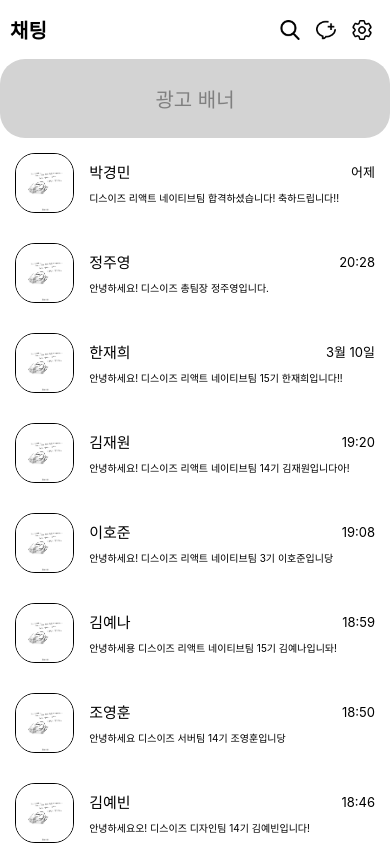
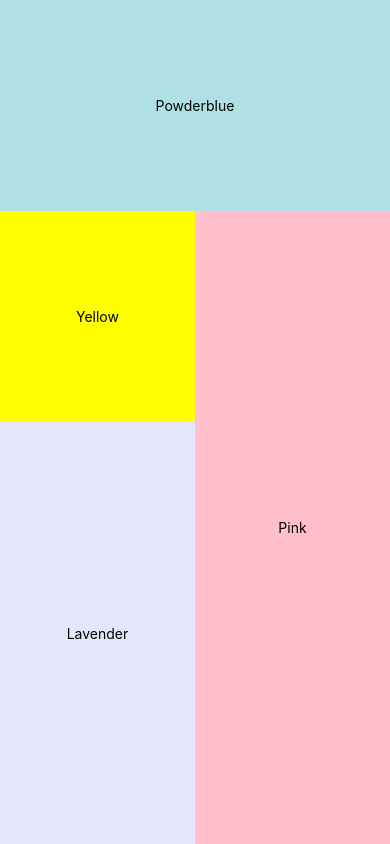
Before and after one commit to Kimhanjae7/React-NativeStudy, a React Native app: screen / in a window 390 px wide. Built offline with nearby package versions, Linux system fonts and the light colour scheme.

Commit message:
Color View

```diff
--- a/App.js
+++ b/App.js
@@ -1,289 +1,33 @@
 import React from 'react'
 import {
-	SafeAreaView,
-	Text,
-	View,
-	FlatList,
-	StyleSheet,
-	StatusBar,
-	TouchableOpacity,
-	ScrollView,
-	Image,
-	Alert,
-    Linking
-} from 'react-native'
+    View,
+    Text
+    } from 'react-native'
 
-const DATA = [
-    {
-        id: 1,
-        title: "박경민",
-        description: "디스이즈 리액트 네이티브팀 합격하셨습니다! 축하드립니다!!",
-        date: "어제"
-    },
-    {
-        id: 2,
-        title: "정주영",
-        description: "안녕하세요! 디스이즈 총팀장 정주영입니다.",
-        date: "20:28"
-    },
-    {
-        id: 3,
-        title: "한재희",
-        description: "안녕하세요! 디스이즈 리액트 네이티브팀 15기 한재희입니다!!",
-        date: "3월 10일"
-    },
-    {
-        id: 4,
-        title: "김재원",
-        description: "안녕하세요! 디스이즈 리액트 네이티브팀 14기 김재원입니다아!",
-        date: "19:20"
-    },
-    {
-        id: 5,
-        title: "이호준",
-        description: "안녕하세요! 디스이즈 리액트 네이티브팀 3기 이호준입니당",
-        date: "19:08"
-    },
-    {
-        id: 6,
-        title: "김예나",
-        description: "안녕하세용 디스이즈 리액트 네이티브팀 15기 김예나입니돠!",
-        date: "18:59"
-    },
-    {
-        id: 7,
-        title: "조영훈",
-        description: "안녕하세요 디스이즈 서버팀 14기 조영훈입니당",
-        date: "18:50"
-    },
-    {
-        id: 8,
-        title: "김예빈",
-        description: "안녕하세요오! 디스이즈 디자인팀 14기 김예빈입니다!",
-        date: "18:46"
-    },
-    {
-        id: 9,
-        title: "황은화",
-        description: "안녕하세요! 디스이즈 마케팅팀 팀장 황은화입니당",
-        date: "18:31"
-    },
-    {
-        id: 10,
-        title: "박경민",
-        description: "디스이즈 리액트 네이티브팀 합격하셨습니다! 축하드립니다!!",
-        date: "어제"
-    },
-    {
-        id: 11,
-        title: "정주영",
-        description: "안녕하세요! 디스이즈 총팀장 정주영입니다.",
-        date: "20:28"
-    },
-    {
-        id: 12,
-        title: "한재희",
-        description: "안녕하세요! 디스이즈 리액트 네이티브팀 15기 한재희입니다!!",
-        date: "3월 10일"
-    },
-    {
-        id: 13,
-        title: "김재원",
-        description: "안녕하세요! 디스이즈 리액트 네이티브팀 14기 김재원입니다아!",
-        date: "19:20"
-    },
-    {
-        id: 14,
-        title: "이호준",
-        description: "안녕하세요! 디스이즈 리액트 네이티브팀 3기 이호준입니당",
-        date: "19:08"
-    },
-    {
-        id: 15,
-        title: "김예나",
-        description: "안녕하세용 디스이즈 리액트 네이티브팀 15기 김예나입니돠!",
-        date: "18:59"
-    },
-    {
-        id: 16,
-        title: "조영훈",
-        description: "안녕하세요 디스이즈 서버팀 14기 조영훈입니당",
-        date: "18:50"
-    },
-    {
-        id: 17,
-        title: "김예빈",
-        description: "안녕하세요오! 디스이즈 디자인팀 14기 김예빈입니다!",
-        date: "18:46"
-    },
-    {
-        id: 18,
-        title: "황은화",
-        description: "안녕하세요! 디스이즈 마케팅팀 팀장 황은화입니당",
-        date: "18:31"
-    },
-    {
-        id: 19,
-        title: "박경민",
-        description: "디스이즈 리액트 네이티브팀 합격하셨습니다! 축하드립니다!!",
-        date: "어제"
-    },
-    {
-        id: 20,
-        title: "정주영",
-        description: "안녕하세요! 디스이즈 총팀장 정주영입니다.",
-        date: "20:28"
-    },
-    {
-        id: 21,
-        title: "한재희",
-        description: "안녕하세요! 디스이즈 리액트 네이티브팀 15기 한재희입니다!!",
-        date: "3월 10일"
-    },
-    {
-        id: 22,
-        title: "김재원",
-        description: "안녕하세요! 디스이즈 리액트 네이티브팀 14기 김재원입니다아!",
-        date: "19:20"
-    },
-    {
-        id: 23,
-        title: "이호준",
-        description: "안녕하세요! 디스이즈 리액트 네이티브팀 3기 이호준입니당",
-        date: "19:08"
-    },
-    {
-        id: 24,
-        title: "김예나",
-        description: "안녕하세용 디스이즈 리액트 네이티브팀 15기 김예나입니돠!",
-        date: "18:59"
-    },
-    {
-        id: 25,
-        title: "조영훈",
-        description: "안녕하세요 디스이즈 서버팀 14기 조영훈입니당",
-        date: "18:50"
-    },
-    {
-        id: 26,
-        title: "김예빈",
-        description: "안녕하세요오! 디스이즈 디자인팀 14기 김예빈입니다!",
-        date: "18:46"
-    },
-    {
-        id: 27,
-        title: "황은화",
-        description: "안녕하세요! 디스이즈 마케팅팀 팀장 황은화입니당",
-        date: "18:31"
-    }
-];
+const App = () => {
+	return (
+		<View style={{flex:4}}>
+			<View style={{flex:1,backgroundColor:'powderblue',alignItems:'center',justifyContent:'center'}}>
+                <Text>Powderblue</Text>
+            </View>
 
-const createAlert = (press = '정의되지 않은') => {
-	Alert.alert(
-		`${press}`,
-		`${press} 버튼입니다.`,
-		[
-			{
-				text:'CANCEL',
-				onPress:()=>console.log('취소버튼을 눌렀습니다.'),
-				style:'cancel'
-			},
-			{
-				text:'OK',
-				onPress:()=>console.log('확인버튼을 눌렀습니다.')
-			}
-		]
+            <View style={{flex:3,flexDirection:'row'}}>
+                <View style={{flex:1.5}}>
+                    <View style={{flex:1,backgroundColor:'yellow',alignItems:'center',justifyContent:'center'}}>
+                        <Text>Yellow</Text>
+                    </View>
+
+                    <View style={{flex:2,backgroundColor:'lavender',alignItems:'center',justifyContent:'center'}}>
+                        <Text>Lavender</Text>
+                    </View>
+                </View>
+
+                <View style={{flex:1.5,backgroundColor:'pink',alignItems:'center',justifyContent:'center'}}>
+                    <Text>Pink</Text>
+                </View>
+            </View>
+		</View>
 	)
 }
 
-const chatAlert = (press = '정의되지 않은') =>{
-    Alert.alert(
-        `${press}`,
-        `${press} 님과의 채팅방입니다.`,
-        [
-			{
-				text:'CANCEL',
-				onPress:()=>console.log('취소버튼을 눌렀습니다.'),
-				style:'cancel'
-			},
-			{
-				text:'OK',
-				onPress:()=>console.log('확인버튼을 눌렀습니다.')
-			}
-		]
-
-    )
-}
-
-const Item = ({title,description,date}) =>(
-
-    <TouchableOpacity onPress={()=>chatAlert(title)} style={{flexDirection:'row',padding:15,alignItems:'center'}}>
-            <Image source={require('./img/kakaoProfileImg/profileimg.jpg')} style ={{flex:1,height:60,width:60,borderRadius:20,borderColor:'black',borderWidth:0.8}}/>
-        <View style={{flex:5,paddingLeft:15}}>
-            <View style={{flexDirection:'row',justifyContent:'space-between',alignItems:'center'}}>
-                <Text style={styles.title}>{title}</Text>
-                <Text style={{fontSize:13}}>{date}</Text>
-            </View>
-            <Text style={{fontSize:10,paddingTop:8}}>{description}</Text>
-        </View>
-    </TouchableOpacity>
-
-)
-
-
-
-const App = () => {
-	return(
-		<SafeAreaView style={{flex:1}}>
-            <View style = {{padding:15,justifyContent:'space-between',alignItems:'center',paddingHorizontal:10,flexDirection:'row'}}>
-
-
-                    <Text style={{fontSize:20,fontWeight:'bold',}}>채팅</Text>
-
-                    <View style={{flexDirection:'row'}}>
-                        <TouchableOpacity onPress={()=>createAlert('찾기')} style={{marginHorizontal:8}}>
-                            <Image source={require('./img/kakaoChatImg/search.png')} style={styles.icon}/>
-                        </TouchableOpacity>
-
-                        <TouchableOpacity onPress={()=>createAlert('채팅방 만들기')} style={{marginHorizontal:8}}>
-                            <Image source={require('./img/kakaoChatImg/newChat.png')} style={styles.icon}/>
-                        </TouchableOpacity>
-
-                        <TouchableOpacity onPress={()=>createAlert('설정')} style={{marginHorizontal:8}}>
-                            <Image source={require('./img/kakaoChatImg/setting.png')} style={styles.icon}/>
-                        </TouchableOpacity>
-                    </View>
-            </View>
-
-                <FlatList
-                    data={DATA}
-                    ListHeaderComponent={() => (
-                        <TouchableOpacity style={{backgroundColor:'lightgray',borderRadius:25,justifyContent:'center',alignItems:'center'}} onPress={()=>Linking.openURL('http://www.naver.com')}>
-                        <Text style={{fontSize:20,color:'gray',padding:25}}>광고 배너</Text>
-                        </TouchableOpacity>
-
-                    )}
-                    renderItem={({item}) => <Item title={item.title} description={item.description} date={item.date} />}
-                    keyExtractor={item => item.id.toString()} />
-		</SafeAreaView>
-	)
-}
-
-const styles = StyleSheet.create({
-	icon : {
-		height:20,
-		width:20
-	},
-    item : {
-        padding:15,
-        marginVertical:8,
-        marginHorizontal:16
-    },
-    title : {
-        fontSize:15
-    },
-    chat : {
-        fontSize:10,
-    },
-})
 export default App
```
